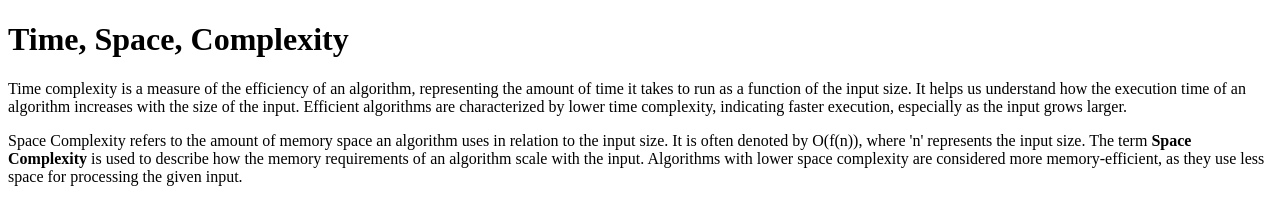
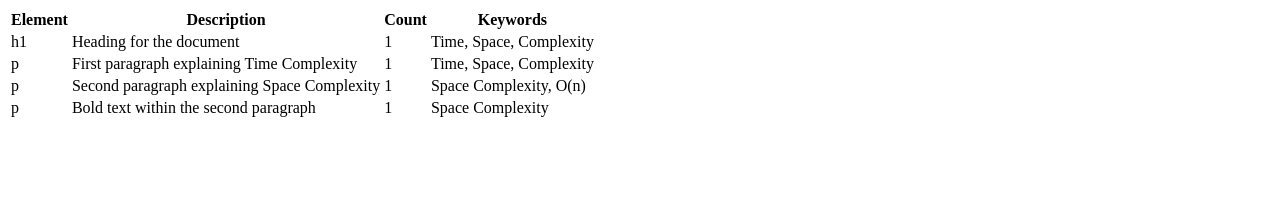
Before and after one commit to acciojob/time-and-space-complexity-amitphalwadiya09, a website: page main.html in a window 1280 px wide. Drawn offline with Linux system fonts and the light colour scheme.

Commit message:
created a submission

```diff
--- a/main.html
+++ b/main.html
@@ -1,24 +1,51 @@
 <!DOCTYPE html>
-<html lang="en">
+
+<html>
+
 <head>
-    <meta charset="UTF-8">
-    <meta name="viewport" content="width=device-width, initial-scale=1.0">
-    <title>Time and Space Complexity</title>
+	<link rel="stylesheet" href="styles.css">
 </head>
+
 <body>
+	<!-- the entire body must be written by student -->
+    <script type="text/javascript" src="./script.js">
+</script>
+<table>
+	<thead>
+		<tr>
+			<th>Element</th>
+		    <th>Description</th>
+			<th>Count</th>
+			<th>Keywords</th>
+		</tr>
+	</thead>
+	<tbody>
+		<tr>
+			<td>h1</td>
+			<td>Heading for the document</td>
+			<td>1</td>
+			<td>Time, Space, Complexity</td>
+		</tr>
+		<tr>
+			<td>p</td>
+			<td>First paragraph explaining Time Complexity</td>
+			<td>1</td>
+			<td>Time, Space, Complexity</td>
+		</tr>
+		<tr>
+			<td>p</td>
+			<td>Second paragraph explaining Space Complexity</td>
+			<td>1</td>
+			<td>Space Complexity, O(n)</td>
+		</tr>
+		<tr>
+			<td>p</td>
+			<td>Bold text within the second paragraph</td>
+			<td>1</td>
+			<td>Space Complexity</td>
+		</tr>
+	</tbody>
+</table>
+</body>
 
-<!-- Heading for the document -->
-<h1>Time, Space, Complexity</h1>
-
-<!-- First paragraph explaining Time Complexity -->
-<p>
-    Time complexity is a measure of the efficiency of an algorithm, representing the amount of time it takes to run as a function of the input size. It helps us understand how the execution time of an algorithm increases with the size of the input. Efficient algorithms are characterized by lower time complexity, indicating faster execution, especially as the input grows larger.
-</p>
-
-<!-- Second paragraph explaining Space Complexity -->
-<p>
-    Space Complexity refers to the amount of memory space an algorithm uses in relation to the input size. It is often denoted by O(f(n)), where 'n' represents the input size. The term <b>Space Complexity</b> is used to describe how the memory requirements of an algorithm scale with the input. Algorithms with lower space complexity are considered more memory-efficient, as they use less space for processing the given input.
-</p>
-
-</body>
 </html>
```
